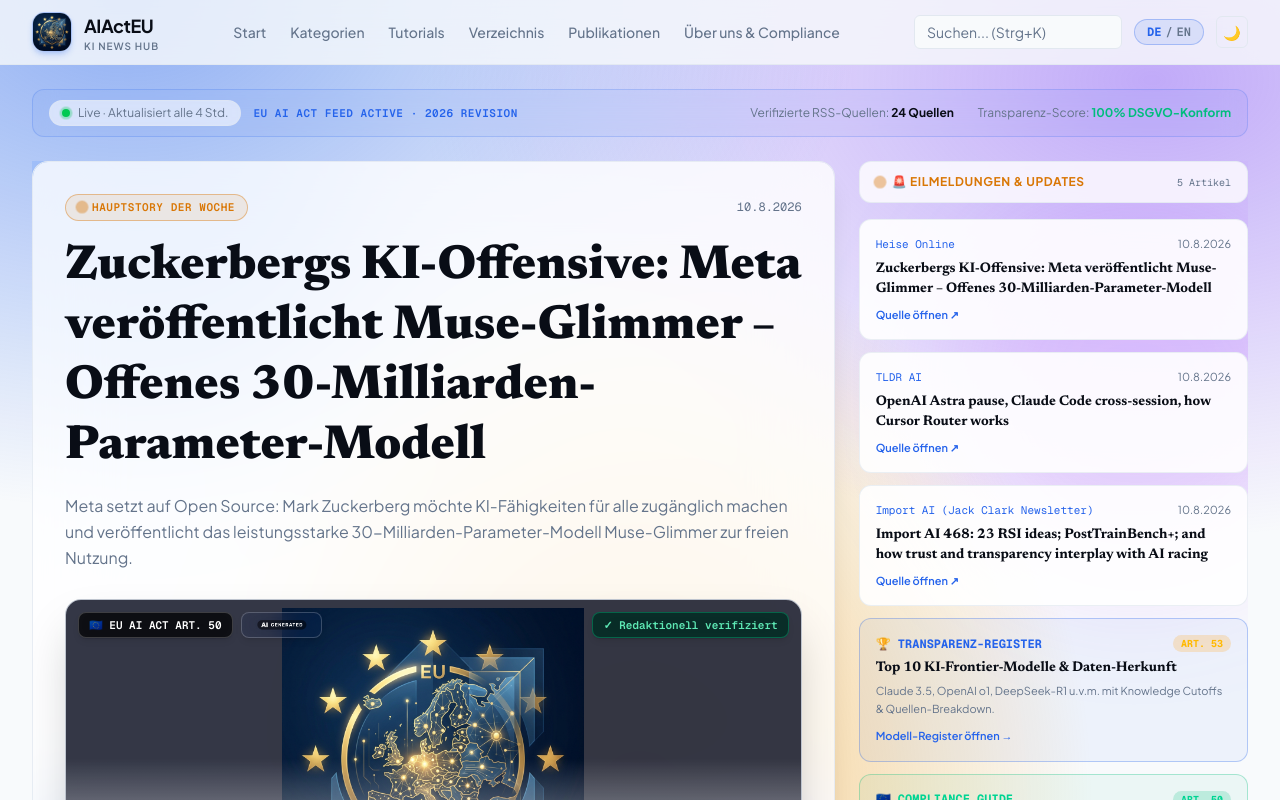
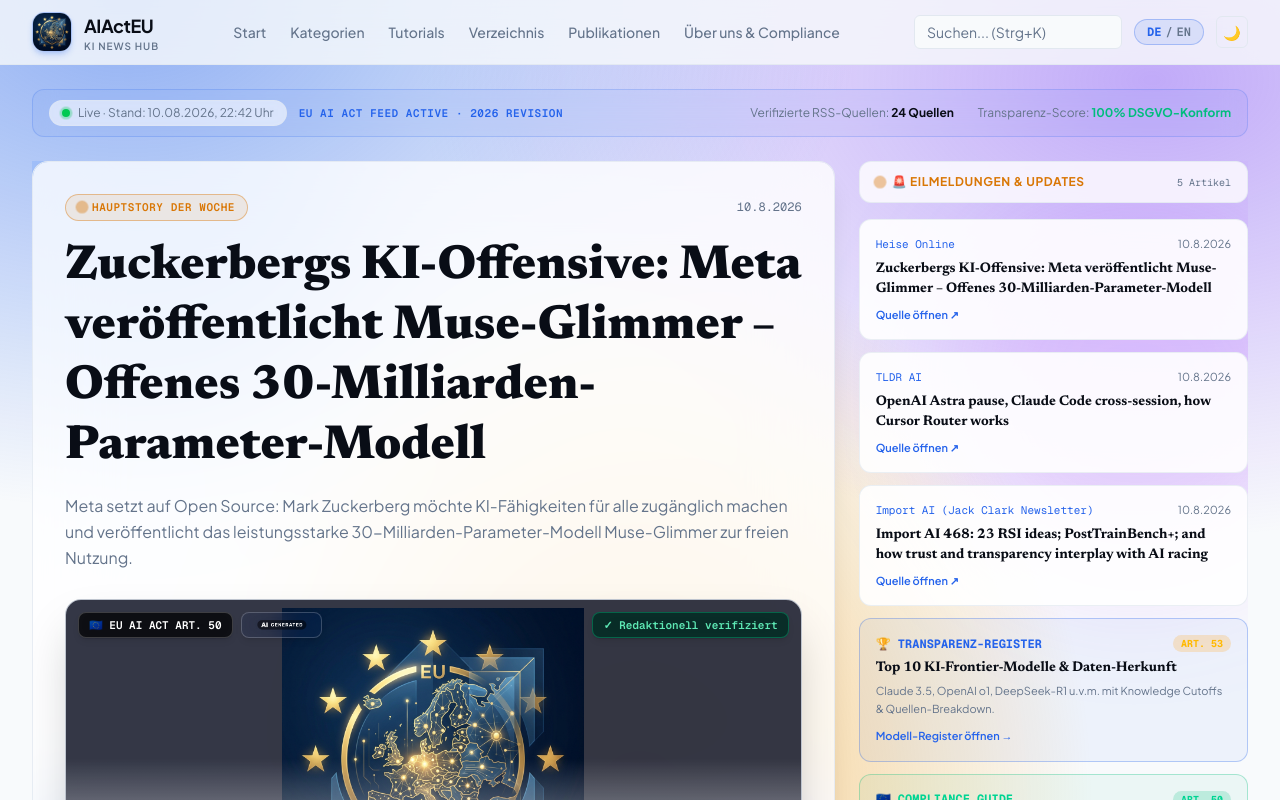
Before and after one commit to OrhanHero/AIActEU, a Next.js app in the folder frontend/: page / in a window 1280 px wide. Shown: the top 800 px of the page. Built offline with nearby package versions, Linux system fonts and the light colour scheme; no server answers.

Commit message:
feat(ui): Add live timestamp indicator badge showing exact date & time of last automated news update

```diff
--- a/frontend/src/components/LiveIndicator.tsx
+++ b/frontend/src/components/LiveIndicator.tsx
@@ -1,19 +1,27 @@
 "use client";
 
 import { useLanguage } from "@/context/LanguageContext";
+import lastUpdatedData from "@/lib/lastUpdated.json";
 
 export function LiveIndicator({ className = "" }: { className?: string }) {
   const { lang } = useLanguage();
 
+  const formattedTime = lang === "en" ? lastUpdatedData.formattedEN : lastUpdatedData.formattedDE;
+  const labelText =
+    lang === "en"
+      ? `Live · Stand: ${formattedTime}`
+      : `Live · Stand: ${formattedTime}`;
+
   return (
     <span
-      className={`inline-flex items-center gap-2 rounded-full border border-border/50 bg-surface/60 px-3 py-1 text-xs text-muted backdrop-blur-sm ${className}`}
+      title={`Automatischer Cronjob läuft alle 4 Std. (Letztes Sync: ${formattedTime})`}
+      className={`inline-flex items-center gap-2 rounded-full border border-border/50 bg-surface/60 px-3 py-1 text-xs text-muted backdrop-blur-sm transition-colors hover:border-primary/40 ${className}`}
     >
       <span className="relative flex h-2 w-2" aria-hidden>
         <span className="absolute inline-flex h-full w-full animate-ping rounded-full bg-green-500 opacity-75" />
         <span className="relative inline-flex h-2 w-2 rounded-full bg-green-500" />
       </span>
-      {lang === "en" ? "Live · Updated every 4h" : "Live · Aktualisiert alle 4 Std."}
+      <span>{labelText}</span>
     </span>
   );
 }
--- /dev/null
+++ b/frontend/src/lib/lastUpdated.json
@@ -0,0 +1,5 @@
+{
+  "iso": "2026-08-10T20:42:30.000Z",
+  "formattedDE": "10.08.2026, 22:42 Uhr",
+  "formattedEN": "Aug 10, 2026, 10:42 PM"
+}
```
Also changed, not shown: 1 other file (tests, documents, lock files or other folders).
